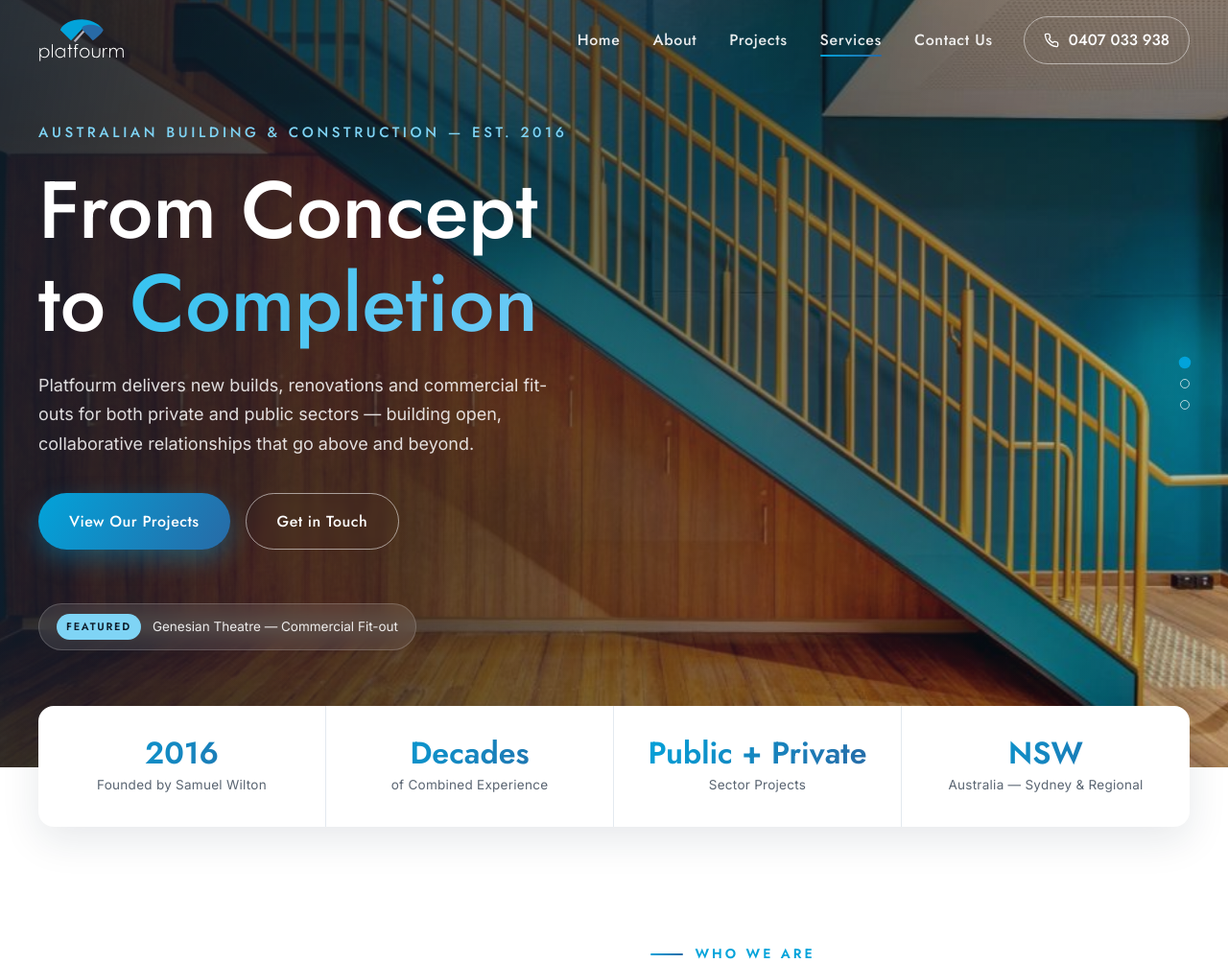
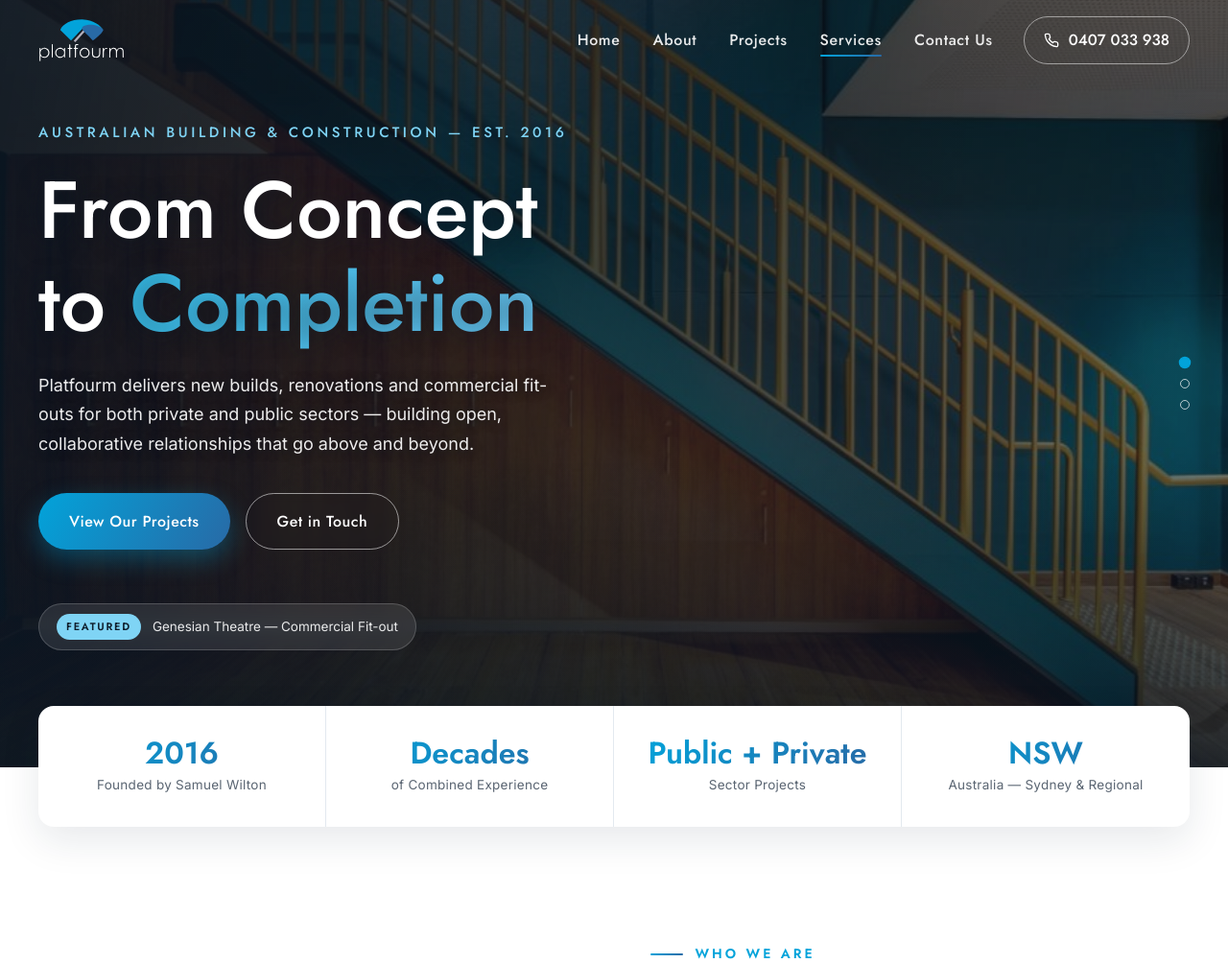
Before and after one commit to TommyClaude/platfourm2, a PHP site: page / in a window 1280 px wide. Shown: the top 1004 px of the page at 96% size. Run offline with PHP 8.4, Linux system fonts and the light colour scheme.

Commit message:
Improve hero text contrast
- Darken and extend hero overlay (side gradient + bottom vignette)
- Dim slide images (brightness 0.72, slight desaturation)
- Add subtle text shadows to hero title and intro

Co-Authored-By: Claude Fable 5 <noreply@anthropic.com>
Claude-Session: https://claude.ai/code/session_01LTDgLirpDECoE4z8Vk9BPf

```diff
--- a/css/style.css
+++ b/css/style.css
@@ -345,6 +345,10 @@ ul { padding: 0; margin: 0; list-style: none; }
   animation: kenburns 8s ease-out forwards;
 }
 
+.hero__slide {
+  filter: brightness(0.72) saturate(0.9);
+}
+
 @keyframes kenburns {
   from { transform: scale(1); }
   to   { transform: scale(1.08); }
@@ -354,7 +358,8 @@ ul { padding: 0; margin: 0; list-style: none; }
   position: absolute;
   inset: 0;
   background:
-    linear-gradient(100deg, rgba(15, 30, 44, 0.88) 0%, rgba(15, 30, 44, 0.55) 52%, rgba(15, 30, 44, 0.25) 100%);
+    linear-gradient(to top, rgba(11, 23, 35, 0.75) 0%, rgba(11, 23, 35, 0) 40%),
+    linear-gradient(100deg, rgba(11, 23, 35, 0.92) 0%, rgba(11, 23, 35, 0.68) 52%, rgba(13, 27, 41, 0.38) 100%);
 }
 
 .hero__content {
@@ -378,6 +383,7 @@ ul { padding: 0; margin: 0; list-style: none; }
   font-weight: 500;
   color: var(--white);
   margin-bottom: 22px;
+  text-shadow: 0 2px 24px rgba(11, 23, 35, 0.55);
 }
 
 .hero__title .accent {
@@ -390,8 +396,9 @@ ul { padding: 0; margin: 0; list-style: none; }
 .hero__text {
   max-width: 560px;
   font-size: 18px;
-  color: rgba(255, 255, 255, 0.85);
+  color: rgba(255, 255, 255, 0.92);
   margin-bottom: 36px;
+  text-shadow: 0 1px 12px rgba(11, 23, 35, 0.6);
 }
 
 .hero__actions { display: flex; flex-wrap: wrap; gap: 16px; }
```
